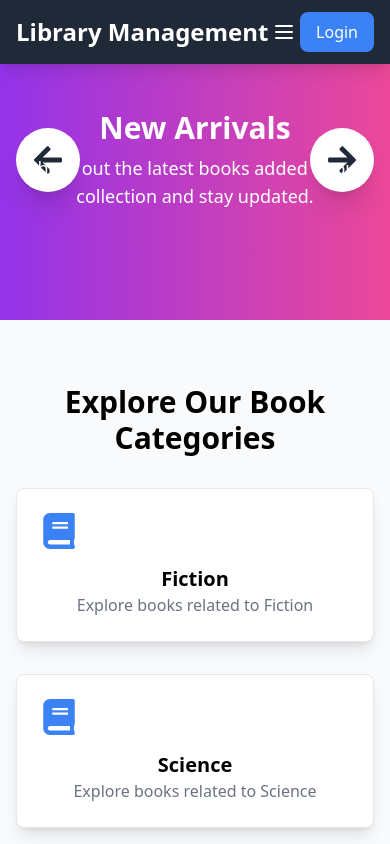
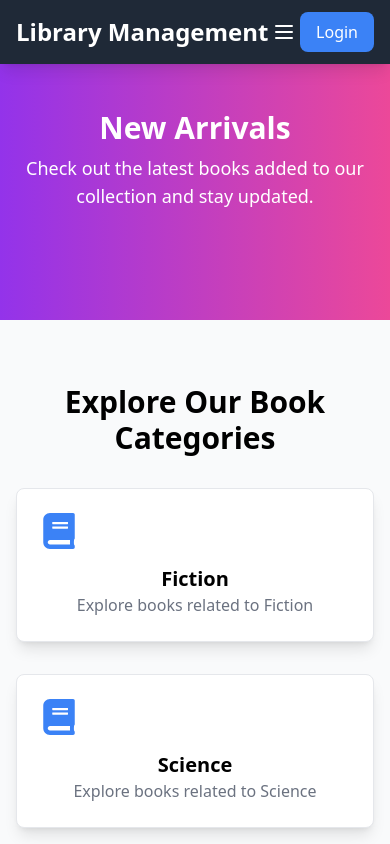
Before and after one commit to rakibul-islam2004/Library-Management-System, a React app: page / in a window 390 px wide. Shown: the top 844 px of the page. Built offline with nearby package versions, Linux system fonts and the light colour scheme; no server answers; the HTML template or start-up script is replaced by a standard one.

Commit message:
updated Slider

```diff
--- a/src/components/Slider.jsx
+++ b/src/components/Slider.jsx
@@ -60,13 +60,13 @@ const Slider = () => {
         {/* Manual Navigation Controls with Custom Arrows */}
         <button
           onClick={prevSlide}
-          className="absolute left-4 top-1/2 transform -translate-y-1/2 bg-white p-4 rounded-full shadow-xl hover:scale-110 transition duration-300 ease-in-out"
+          className="absolute left-4 top-1/2 transform -translate-y-1/2 bg-white p-4 hidden md:block rounded-full shadow-xl hover:scale-110 transition duration-300 ease-in-out"
         >
           <FaArrowLeft className="h-8 w-8 text-gray-800" />
         </button>
         <button
           onClick={nextSlide}
-          className="absolute right-4 top-1/2 transform -translate-y-1/2 bg-white p-4 rounded-full shadow-xl hover:scale-110 transition duration-300 ease-in-out"
+          className="absolute right-4 top-1/2 transform -translate-y-1/2 bg-white p-4 hidden md:block  rounded-full shadow-xl hover:scale-110 transition duration-300 ease-in-out"
         >
           <FaArrowRight className="h-8 w-8 text-gray-800" />
         </button>
```
